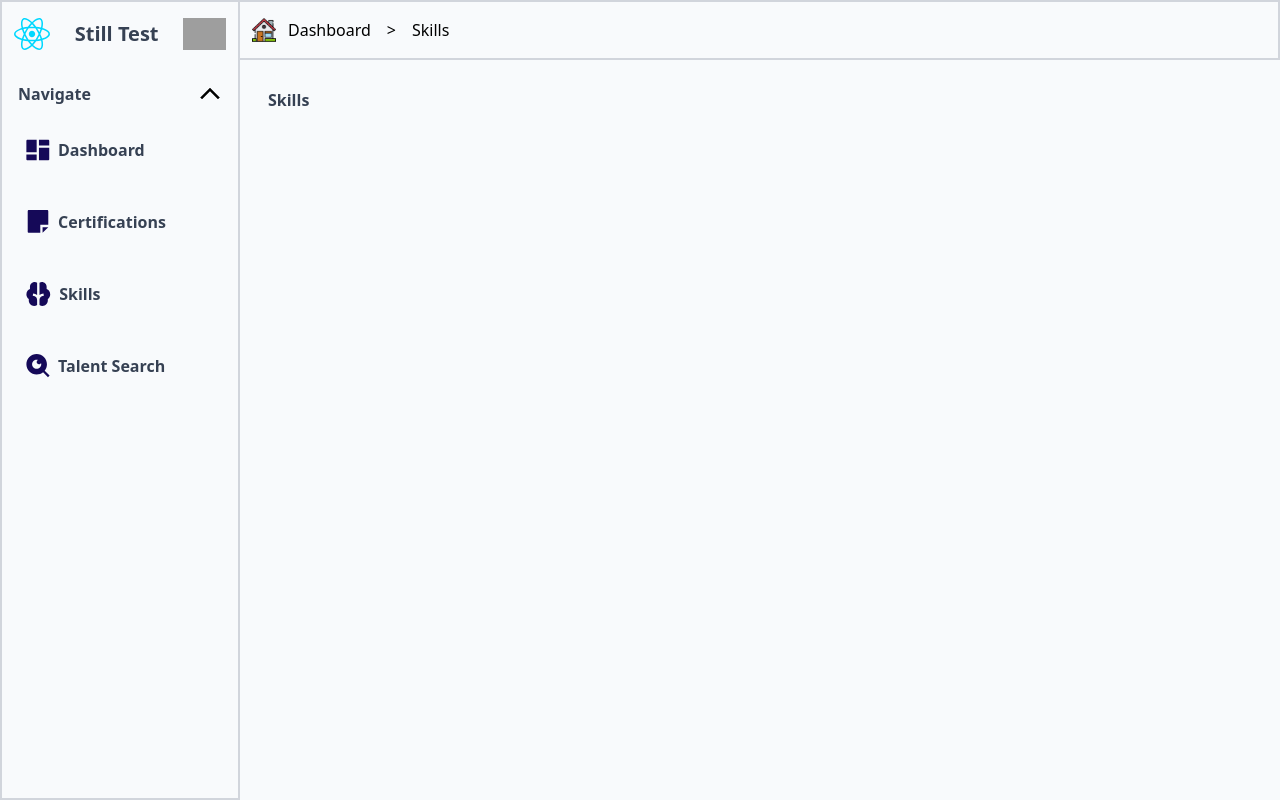
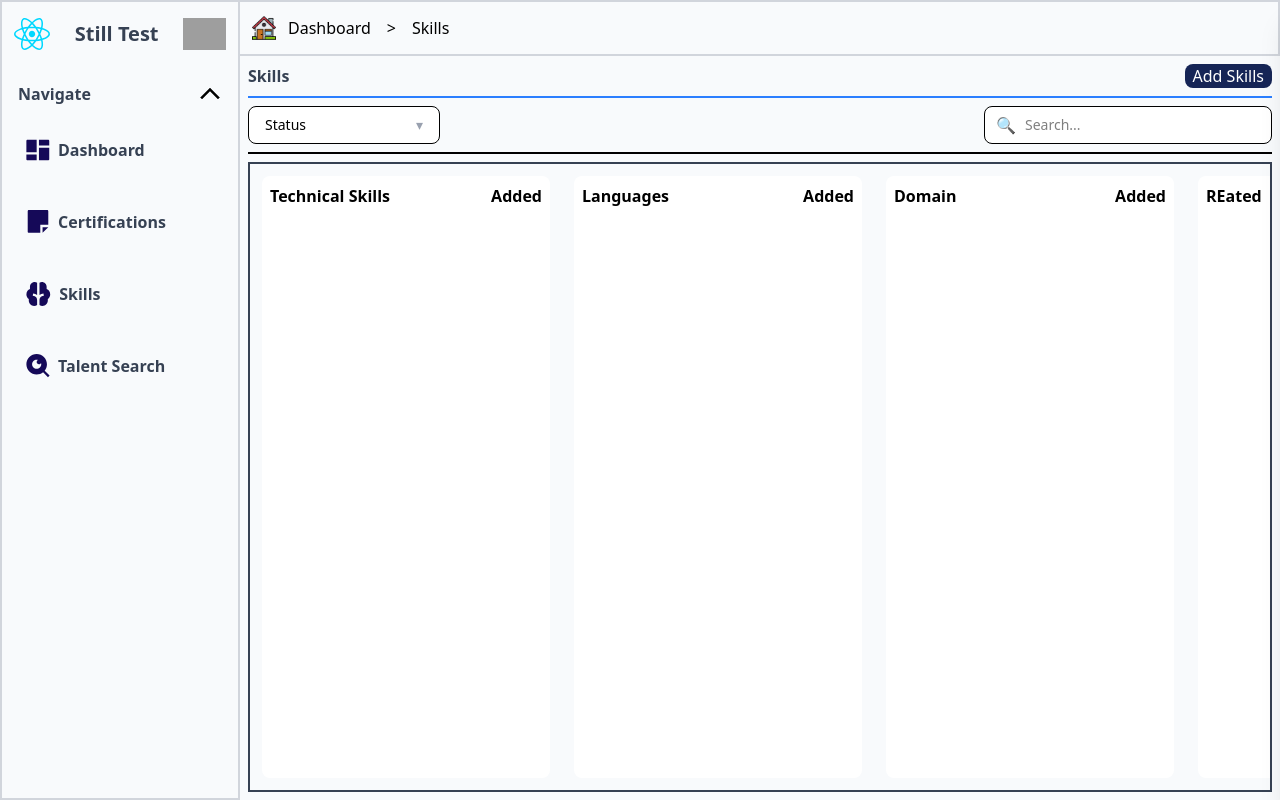
Before and after one commit to fernandesjeevan/still_test, a React app in the folder frontend/: page /skill in a window 1280 px wide. Built offline with nearby package versions, Linux system fonts and the light colour scheme; grey boxes are pictures that could not be loaded; the HTML template or start-up script is replaced by a standard one.

Commit message:
not a good day, peeked a lot

```diff
--- /dev/null
+++ b/frontend/src/components/AddSkillDrawer.jsx
@@ -0,0 +1,176 @@
+import { useEffect, useState } from "react";
+
+export default function AddSkillDrawer({ open, onClose }) {
+  const [skill, setSkill] = useState("");
+  const [level, setLevel] = useState(null);
+  const [description, setDescription] = useState("");
+  const [submitting, setSubmitting] = useState(false);
+
+  // ESC key close
+  useEffect(() => {
+    if (!open) return;
+
+    const handleEsc = (e) => {
+      if (e.key === "Escape") onClose();
+    };
+
+    window.addEventListener("keydown", handleEsc);
+    return () => window.removeEventListener("keydown", handleEsc);
+  }, [open, onClose]);
+
+  // Reset form when drawer closes
+  useEffect(() => {
+    if (!open) {
+      setSkill("");
+      setLevel(null);
+      setDescription("");
+    }
+  }, [open]);
+
+  const handleSubmit = async (e) => {
+    e.preventDefault();
+
+    if (!skill || !level) return;
+
+    setSubmitting(true);
+
+    // simulate API call
+    await new Promise((res) => setTimeout(res, 1000));
+
+    setSubmitting(false);
+    onClose(); // ✅ close on success
+  };
+
+  return (
+    <>
+      {/* Backdrop */}
+      {open && (
+        <div
+          className="fixed inset-0 bg-black/40 z-40"
+          onClick={onClose}
+        />
+      )}
+
+      {/* Drawer */}
+      <div
+        className={`
+          fixed top-0 right-0 h-full w-105
+          bg-white shadow-xl z-50
+          transform transition-transform duration-300
+          ${open ? "translate-x-0" : "translate-x-full"}
+        `}
+      >
+        {/* Header */}
+        <div className="flex justify-between items-center p-4 border-b">
+          <div>
+            <h2 className="text-lg font-semibold">Add Skill</h2>
+            <p className="text-sm text-gray-500">
+              Add a skill for approval
+            </p>
+          </div>
+          <button
+            onClick={onClose}
+            className="text-xl text-gray-500 hover:text-black"
+          >
+            ✕
+          </button>
+        </div>
+
+        {/* Form */}
+        <form
+          onSubmit={handleSubmit}
+          className="p-4 flex flex-col gap-4 overflow-y-auto h-[calc(100%-140px)]"
+        >
+          {/* Skill */}
+          <div>
+            <label className="text-sm font-medium">
+              Skill <span className="text-red-500">*</span>
+            </label>
+            <input
+              value={skill}
+              onChange={(e) => setSkill(e.target.value)}
+              className="w-full mt-1 border rounded-lg px-3 py-2 text-sm"
+              placeholder="Enter skill"
+            />
+          </div>
+
+          {/* Proficiency */}
+          <div>
+            <label className="text-sm font-medium">
+              Proficiency Level <span className="text-red-500">*</span>
+            </label>
+            <div className="flex justify-between mt-2">
+              {["Beginner", "Basic", "Intermediate", "Advanced", "Expert"].map(
+                (label, i) => (
+                  <button
+                    type="button"
+                    key={label}
+                    onClick={() => setLevel(i + 1)}
+                    className={`flex flex-col items-center text-xs ${
+                      level === i + 1
+                        ? "text-blue-600"
+                        : "text-gray-400"
+                    }`}
+                  >
+                    <span className="text-2xl">★</span>
+                    {label}
+                  </button>
+                )
+              )}
+            </div>
+          </div>
+
+          {/* Description */}
+          <div>
+            <label className="text-sm font-medium">Description</label>
+            <textarea
+              value={description}
+              onChange={(e) => setDescription(e.target.value)}
+              className="w-full mt-1 border rounded-lg px-3 py-2 text-sm"
+              rows={4}
+            />
+          </div>
+
+          {/* File upload (dummy) */}
+          <div className="border border-dashed rounded-lg p-4 text-sm text-gray-500">
+            Attach supporting evidence (PDF / JPG / PNG)
+          </div>
+
+          {/* Approver */}
+          <div className="border rounded-lg p-3 flex items-center gap-3">
+            <img
+              src="https://via.placeholder.com/40"
+              className="rounded-full"
+            />
+            <div>
+              <p className="text-sm font-medium">
+                Jeevan Fernandes
+              </p>
+              <p className="text-xs text-gray-500">
+                Typically approved in 2–3 days
+              </p>
+            </div>
+          </div>
+
+          {/* Footer */}
+          <div className="flex gap-3 mt-auto">
+            <button
+              type="button"
+              onClick={onClose}
+              className="flex-1 border rounded-lg py-2"
+            >
+              Cancel
+            </button>
+            <button
+              type="submit"
+              disabled={submitting}
+              className="flex-1 bg-blue-900 text-white rounded-lg py-2 flex items-center justify-center gap-2"
+            >
+              {submitting ? "Submitting..." : "+ Submit for approval"}
+            </button>
+          </div>
+        </form>
+      </div>
+    </>
+  );
+}
--- /dev/null
+++ b/frontend/src/components/SearchBox.jsx
@@ -0,0 +1,19 @@
+function SearchBox({ value, onChange }) {
+  return (
+    <div className="relative w-72">
+      <input
+        type="text"
+        placeholder="Search..."
+        value={value}
+        onChange={e => onChange(e.target.value)}
+        className="w-full pl-10 pr-4 py-2 text-sm bg-white border rounded-lg focus:outline-none focus:ring-2 focus:ring-indigo-500"
+      />
+
+      {/* Search icon */}
+      <span className="absolute left-3 top-1/2 -translate-y-1/2 text-gray-400">
+        🔍
+      </span>
+    </div>
+  );
+}
+export default SearchBox
--- a/frontend/src/components/SkillsDashboard.jsx
+++ b/frontend/src/components/SkillsDashboard.jsx
@@ -1,16 +1,48 @@
-import React from 'react'
+import {useState} from 'react'
+import StatusDropdown from './StatusDropdown.jsx'
+import SearchBox from "./SearchBox.jsx"
+import AddSkillDrawer from "./AddSkillDrawer.jsx";
+
+const categories = ["Technical Skills", "Languages", "Domain","REated","reteara"]
 
 function SkillsDashboard() {
-  return (
-    <div>
-        <div className= "h-10 items-centerm m-4 p-3">
-            <h1 className='text-gray-700 font-semibold'>Skills</h1>
-            <div className='grid grid-cols-1'>
+  const [search, setSearch] = useState("");
+  const [openDrawer,setOpenDrawer] = useState(false)
 
-                </div>
-        </div>
+   return (
+    <>
+    <div className="flex flex-col h-full p-2">
+      <div className="flex justify-between items-center">
+         <h1 className="text-gray-700 font-semibold">Skills</h1>
+         <button onClick={()=>setOpenDrawer(true)} className='bg-blue-950 text-white px-2 rounded-lg'>Add Skills</button>
+      </div>
+      <hr className="my-2 border-t-2 border-blue-500" />
+
+      <div className='flex items-center justify-between mb-2'>
+        <StatusDropdown></StatusDropdown>
+        <SearchBox value={search} onChange={setSearch} />
+      </div>
+
+      <hr className='mb-2 border-t-2 border-black-300'/>
+
+      <div className="border-2 border-gray-700 flex overflow-x-auto justify-between flex-1 ">
+       {
+        categories.map((category, index)=>(
+          <div key={index} className='shrink-0 bg-white rounded-lg m-3 flex-1 min-w-72'>
+            <div className='text-gray font-semibold flex justify-between p-2'>
+              <h2>{category}</h2>
+              <h2>Added</h2>
+            </div>
+          </div>
+        ))
+       }
+      </div>
     </div>
+    <AddSkillDrawer
+  open={openDrawer}
+  onClose={() => setOpenDrawer(false)}
+/>
+    </>
   )
 }
-
 export default SkillsDashboard
--- /dev/null
+++ b/frontend/src/components/StatusDropdown.jsx
@@ -0,0 +1,39 @@
+import { useState } from "react";
+
+export default function StatusDropdown() {
+  const [open, setOpen] = useState(false);
+  const [selected, setSelected] = useState("Status");
+
+  const options = ["Approved", "Rejected", "Pending"];
+
+  return (
+    <div className="relative w-48">
+      {/* Trigger */}
+      <button
+        onClick={() => setOpen(!open)}
+        className="w-full flex justify-between items-center px-4 py-2 border rounded-lg bg-white text-sm"
+      >
+        {selected}
+        <span className="text-gray-400">▾</span>
+      </button>
+
+      {/* Dropdown */}
+      {open && (
+        <div className="absolute mt-2 w-full bg-white border rounded-lg shadow-md z-10">
+          {options.map(option => (
+            <div
+              key={option}
+              onClick={() => {
+                setSelected(option);
+                setOpen(false);
+              }}
+              className="px-4 py-2 text-sm hover:bg-gray-100 cursor-pointer"
+            >
+              {option}
+            </div>
+          ))}
+        </div>
+      )}
+    </div>
+  );
+}
--- a/frontend/src/pages/SkillsPage.jsx
+++ b/frontend/src/pages/SkillsPage.jsx
@@ -2,18 +2,17 @@ import React from 'react'
 import Sidebar from '../components/Sidebar'
 import Header from '../components/Header'
 import SkillsDashboard from '../components/SkillsDashboard.jsx'
+
 export default function SkillsPage() {
   return (
-
-        <div className='relative flex h-screen'>
-            <div className='flex '>
+    <div className='relative flex h-screen overflow-hidden'>
+      <div className='flex w-fit'>
         <Sidebar/>
       </div>
-            <div className='flex flex-1 flex-col'>
+      <div className='flex flex-1 flex-col overflow-hidden'>
         <Header pageName={"Skills"} />
         <SkillsDashboard/>
       </div>
     </div>
-
   )
 }
```
Lines whose indentation alone changed are shown as unchanged.
